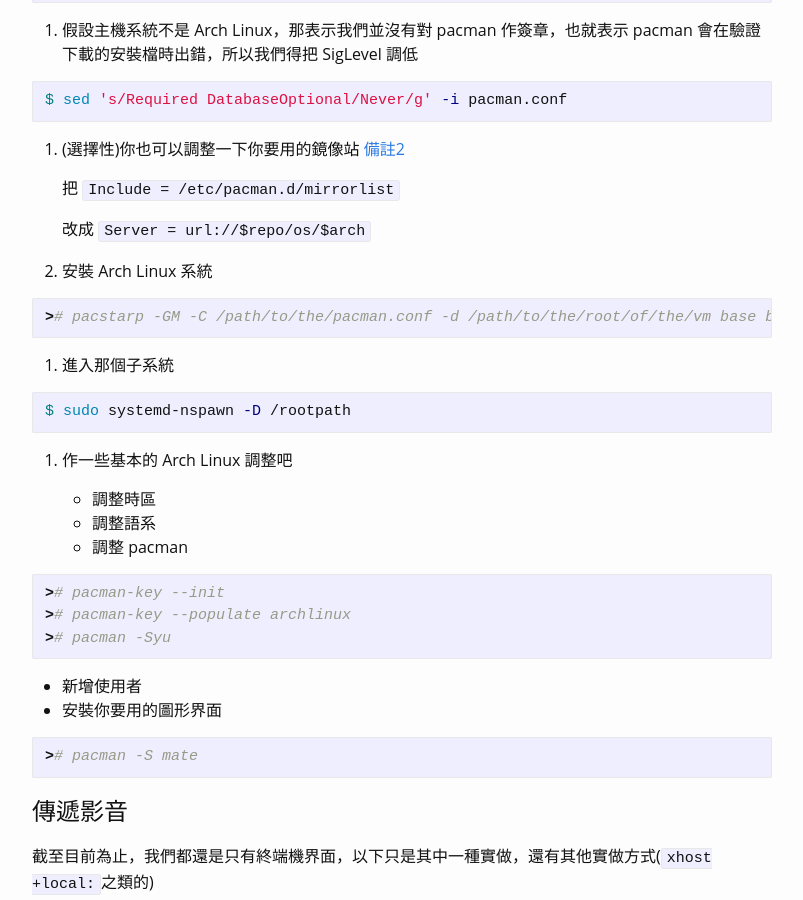
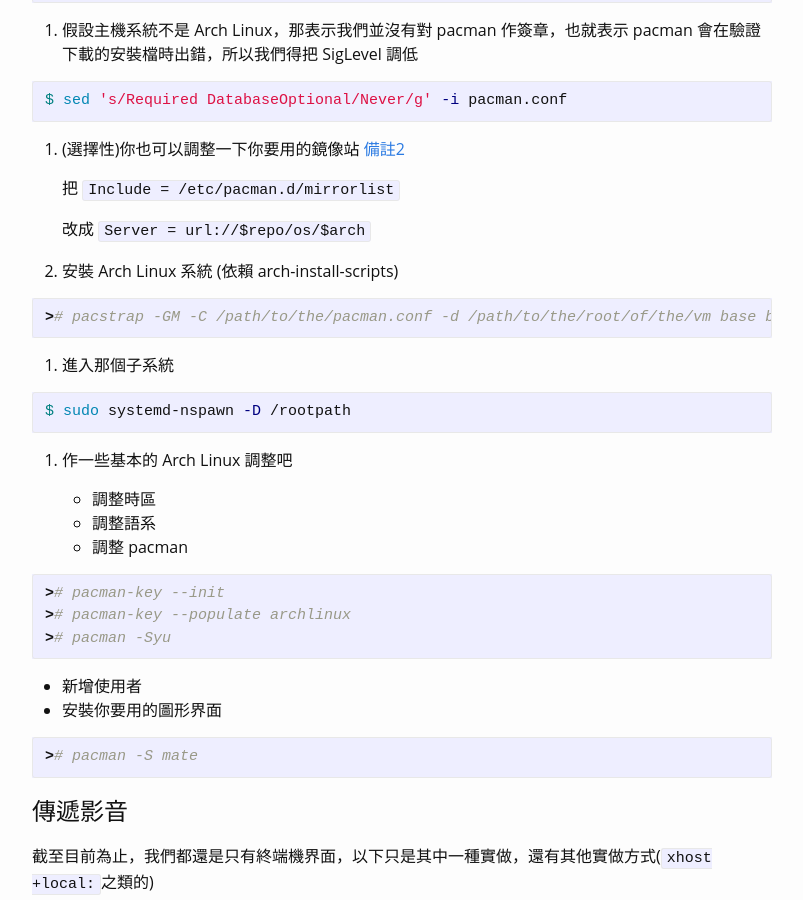
Before and after one commit to Brli/brli.github.io, a Jekyll site: the page built from _posts/2016-05-11-systemd-nspawn.markdown, in a window 1280 px wide and 900 px high, scrolled down 780 px. Shown: the whole window, without its empty margins (238-1041 px from the left). Built offline with Jekyll 4.4.1, drawn with Linux system fonts in a browser that asks for light colours; comment, search, counter and statistics services are not loaded.

Commit message:
Update 2016-05-11-systemd-nspawn.markdown
fix typo

````diff
--- a/_posts/2016-05-11-systemd-nspawn.markdown
+++ b/_posts/2016-05-11-systemd-nspawn.markdown
@@ -46,9 +46,10 @@
    改成 `Server = url://$repo/os/$arch`
 
 4. 安裝 Arch Linux 系統
+(依賴 arch-install-scripts)
 
 ```bash
-># pacstarp -GM -C /path/to/the/pacman.conf -d /path/to/the/root/of/the/vm base base-devel
+># pacstrap -GM -C /path/to/the/pacman.conf -d /path/to/the/root/of/the/vm base base-devel
 ```
 
 5. 進入那個子系統
````
